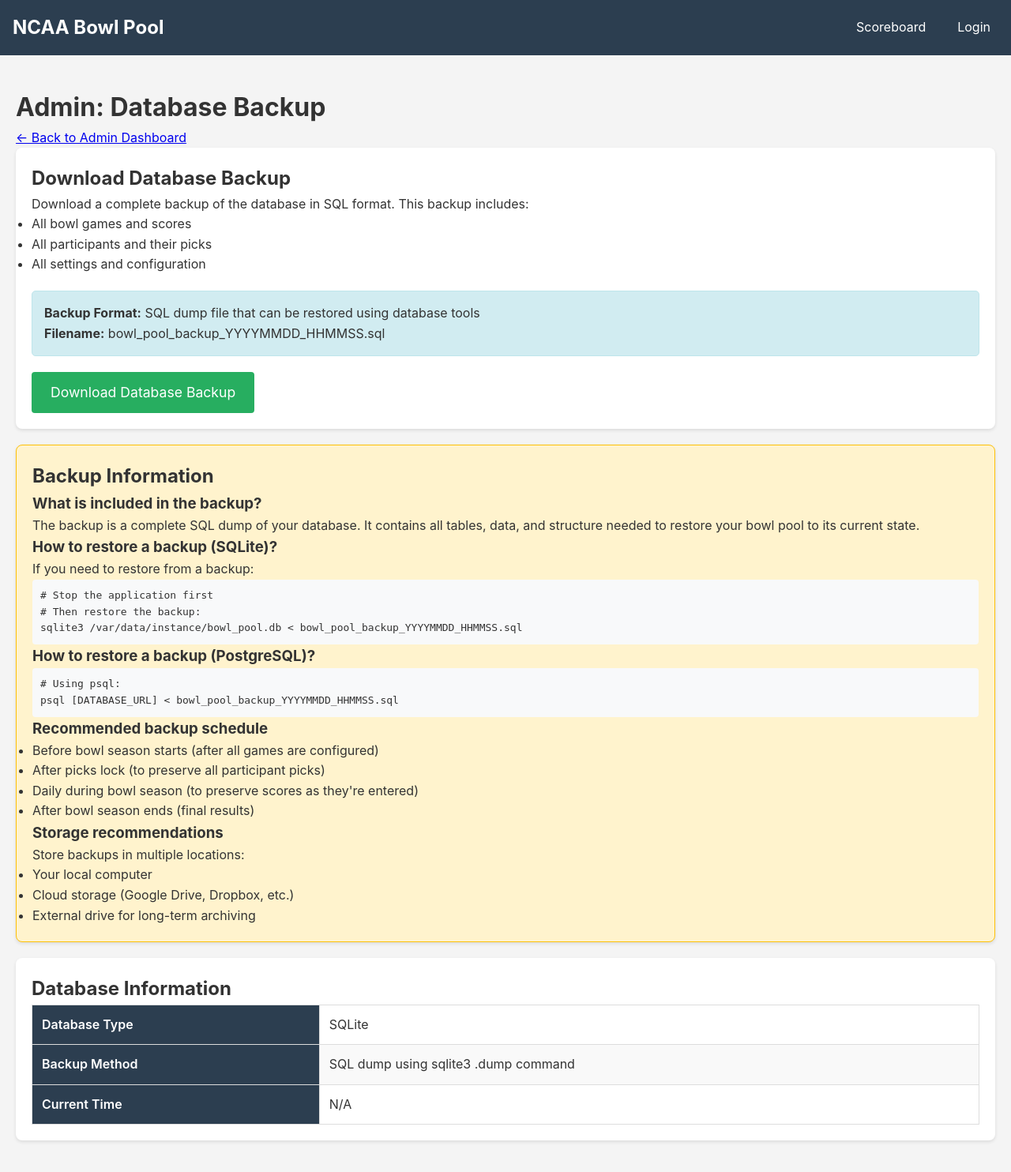
After one commit to mliberty1/bowl_pool, a Flask app: template templates/admin_backup.html in a window 1280 px wide. The commit adds this page. Shown: the whole page at 79% size. Run offline with Flask 3, Linux system fonts and the light colour scheme; the template is opened without the code that fills it, so the values that code supplies are empty; data comes from the database, SQL or seed files in the repository; some libraries are stand-ins or nearby versions.

Commit message:
Added database backup admin feature.

```diff
--- a/app.py
+++ b/app.py
@@ -1,4 +1,4 @@
-from flask import Flask, render_template, request, redirect, url_for, session, flash, jsonify
+from flask import Flask, render_template, request, redirect, url_for, session, flash, jsonify, send_file, Response
 from flask_wtf.csrf import CSRFProtect
 from models import db, Bowl, Participant, Pick, Settings
 from config import Config
@@ -8,6 +8,9 @@ import random
 import os
 import requests
 import re
+import subprocess
+import tempfile
+import shutil
 from email_validator import validate_email, EmailNotValidError
 
 
@@ -741,5 +744,109 @@ def admin_email_participants():
                            participants_without_email=participants_without_email)
 
 
+@app.route('/admin/backup')
+@admin_required
+def admin_backup():
+    """Admin page to download database backup"""
+    return render_template('admin_backup.html', current_datetime=get_current_datetime())
+
+
+@app.route('/admin/backup/download')
+@admin_required
+def admin_backup_download():
+    """Download database backup"""
+    try:
+        db_uri = app.config['SQLALCHEMY_DATABASE_URI']
+        timestamp = datetime.now(timezone.utc).strftime('%Y%m%d_%H%M%S')
+
+        # Handle SQLite databases
+        if db_uri.startswith('sqlite:///'):
+            # Get the database file path
+            db_path = db_uri.replace('sqlite:///', '')
+            if not os.path.isabs(db_path):
+                # Relative path - resolve it
+                db_path = os.path.join(os.getcwd(), db_path)
+
+            if not os.path.exists(db_path):
+                flash('Database file not found', 'error')
+                return redirect(url_for('admin_backup'))
+
+            # Create SQL dump using sqlite3 command
+            try:
+                result = subprocess.run(
+                    ['sqlite3', db_path, '.dump'],
+                    capture_output=True,
+                    text=True,
+                    timeout=30
+                )
+                if result.returncode != 0:
+                    raise Exception(f"sqlite3 dump failed: {result.stderr}")
+
+                sql_dump = result.stdout
+                filename = f'bowl_pool_backup_{timestamp}.sql'
+
+                return Response(
+                    sql_dump,
+                    mimetype='application/sql',
+                    headers={'Content-Disposition': f'attachment; filename={filename}'}
+                )
+            except FileNotFoundError:
+                # sqlite3 command not found, fall back to copying the raw database file
+                filename = f'bowl_pool_backup_{timestamp}.db'
+                return send_file(
+                    db_path,
+                    as_attachment=True,
+                    download_name=filename,
+                    mimetype='application/x-sqlite3'
+                )
+
+        # Handle PostgreSQL databases
+        elif db_uri.startswith('postgresql://'):
+            # Create temporary file for dump
+            temp_dir = tempfile.mkdtemp()
+            try:
+                dump_file = os.path.join(temp_dir, f'bowl_pool_backup_{timestamp}.sql')
+
+                # Use pg_dump command
+                result = subprocess.run(
+                    ['pg_dump', db_uri, '-f', dump_file],
+                    capture_output=True,
+                    text=True,
+                    timeout=60
+                )
+
+                if result.returncode != 0:
+                    raise Exception(f"pg_dump failed: {result.stderr}")
+
+                if not os.path.exists(dump_file):
+                    raise Exception("Dump file was not created")
+
+                # Read the dump file and return it
+                with open(dump_file, 'r') as f:
+                    sql_dump = f.read()
+
+                filename = f'bowl_pool_backup_{timestamp}.sql'
+
+                return Response(
+                    sql_dump,
+                    mimetype='application/sql',
+                    headers={'Content-Disposition': f'attachment; filename={filename}'}
+                )
+            finally:
+                # Clean up temporary directory
+                shutil.rmtree(temp_dir, ignore_errors=True)
+
+        else:
+            flash('Unsupported database type for backup', 'error')
+            return redirect(url_for('admin_backup'))
+
+    except subprocess.TimeoutExpired:
+        flash('Database backup timed out', 'error')
+        return redirect(url_for('admin_backup'))
+    except Exception as e:
+        flash(f'Error creating backup: {str(e)}', 'error')
+        return redirect(url_for('admin_backup'))
+
+
 if __name__ == '__main__':
     app.run(debug=True)
--- /dev/null
+++ b/templates/admin_backup.html
@@ -0,0 +1,96 @@
+{% extends "base.html" %}
+
+{% block title %}Admin: Database Backup - Bowl Pool{% endblock %}
+
+{% block content %}
+<h1>Admin: Database Backup</h1>
+
+<p><a href="{{ url_for('admin_index') }}">&larr; Back to Admin Dashboard</a></p>
+
+<div class="card">
+    <h2>Download Database Backup</h2>
+    <p>Download a complete backup of the database in SQL format. This backup includes:</p>
+    <ul>
+        <li>All bowl games and scores</li>
+        <li>All participants and their picks</li>
+        <li>All settings and configuration</li>
+    </ul>
+
+    <div style="background-color: #d1ecf1; border: 1px solid #bee5eb; border-radius: 5px; padding: 15px; margin: 20px 0;">
+        <strong>Backup Format:</strong> SQL dump file that can be restored using database tools
+        <br>
+        <strong>Filename:</strong> bowl_pool_backup_YYYYMMDD_HHMMSS.sql
+    </div>
+
+    <a href="{{ url_for('admin_backup_download') }}" class="btn btn-success" style="font-size: 1.1em; padding: 12px 24px;">
+        Download Database Backup
+    </a>
+</div>
+
+<div class="card" style="background-color: #fff3cd; border: 1px solid #ffc107;">
+    <h2>Backup Information</h2>
+
+    <h3>What is included in the backup?</h3>
+    <p>The backup is a complete SQL dump of your database. It contains all tables, data, and structure needed to restore your bowl pool to its current state.</p>
+
+    <h3>How to restore a backup (SQLite)?</h3>
+    <p>If you need to restore from a backup:</p>
+    <pre style="background-color: #f8f9fa; padding: 10px; border-radius: 4px; overflow-x: auto;">
+# Stop the application first
+# Then restore the backup:
+sqlite3 /var/data/instance/bowl_pool.db &lt; bowl_pool_backup_YYYYMMDD_HHMMSS.sql</pre>
+
+    <h3>How to restore a backup (PostgreSQL)?</h3>
+    <pre style="background-color: #f8f9fa; padding: 10px; border-radius: 4px; overflow-x: auto;">
+# Using psql:
+psql [DATABASE_URL] &lt; bowl_pool_backup_YYYYMMDD_HHMMSS.sql</pre>
+
+    <h3>Recommended backup schedule</h3>
+    <ul>
+        <li>Before bowl season starts (after all games are configured)</li>
+        <li>After picks lock (to preserve all participant picks)</li>
+        <li>Daily during bowl season (to preserve scores as they're entered)</li>
+        <li>After bowl season ends (final results)</li>
+    </ul>
+
+    <h3>Storage recommendations</h3>
+    <p>Store backups in multiple locations:</p>
+    <ul>
+        <li>Your local computer</li>
+        <li>Cloud storage (Google Drive, Dropbox, etc.)</li>
+        <li>External drive for long-term archiving</li>
+    </ul>
+</div>
+
+<div class="card">
+    <h2>Database Information</h2>
+    <table>
+        <tr>
+            <th>Database Type</th>
+            <td>
+                {% if config.SQLALCHEMY_DATABASE_URI.startswith('sqlite') %}
+                SQLite
+                {% elif config.SQLALCHEMY_DATABASE_URI.startswith('postgresql') %}
+                PostgreSQL
+                {% else %}
+                {{ config.SQLALCHEMY_DATABASE_URI.split(':')[0] }}
+                {% endif %}
+            </td>
+        </tr>
+        <tr>
+            <th>Backup Method</th>
+            <td>
+                {% if config.SQLALCHEMY_DATABASE_URI.startswith('sqlite') %}
+                SQL dump using sqlite3 .dump command
+                {% elif config.SQLALCHEMY_DATABASE_URI.startswith('postgresql') %}
+                SQL dump using pg_dump command
+                {% endif %}
+            </td>
+        </tr>
+        <tr>
+            <th>Current Time</th>
+            <td>{{ current_datetime.strftime('%Y-%m-%d %H:%M:%S UTC') if current_datetime else 'N/A' }}</td>
+        </tr>
+    </table>
+</div>
+{% endblock %}
--- a/templates/admin_index.html
+++ b/templates/admin_index.html
@@ -37,6 +37,11 @@
             <h3 style="color: #e74c3c; margin-top: 0;">Email Participants</h3>
             <p>Send login links to all participants via email</p>
         </a>
+
+        <a href="{{ url_for('admin_backup') }}" class="card" style="text-decoration: none; color: inherit; padding: 20px; border: 2px solid #f39c12; transition: transform 0.2s;">
+            <h3 style="color: #f39c12; margin-top: 0;">Database Backup</h3>
+            <p>Download a complete backup of the database</p>
+        </a>
     </div>
 </div>
 
```
